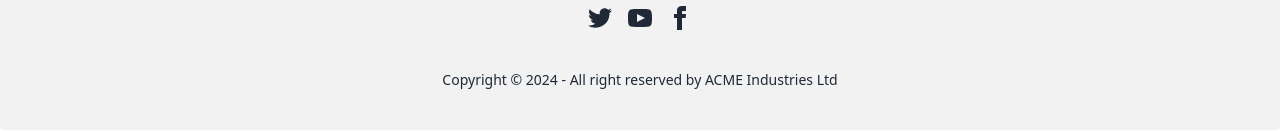
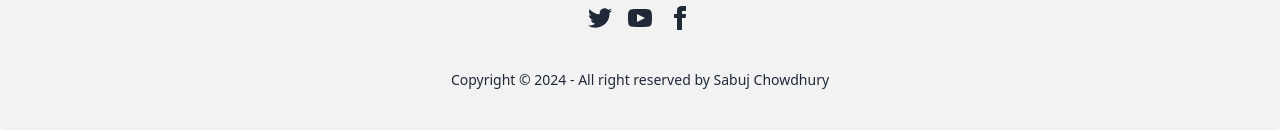
Before and after one commit to Sabuj-Chowdhury/coffe-shope-book, a React (Vite) app: page /dashboard in a window 1280 px wide. Shown: the part 666-797 px from the top of the page. Built offline with nearby package versions, Linux system fonts and the light colour scheme.

Commit message:
Footer copyright and netlify resolve

```diff
--- a/src/Components/Footer.jsx
+++ b/src/Components/Footer.jsx
@@ -40,8 +40,8 @@
       </nav>
       <aside>
         <p>
-          Copyright © {new Date().getFullYear()} - All right reserved by ACME
-          Industries Ltd
+          Copyright © {new Date().getFullYear()} - All right reserved by Sabuj
+          Chowdhury
         </p>
       </aside>
     </footer>
```
Also changed, not shown: 1 other file (tests, documents, lock files or other folders).
